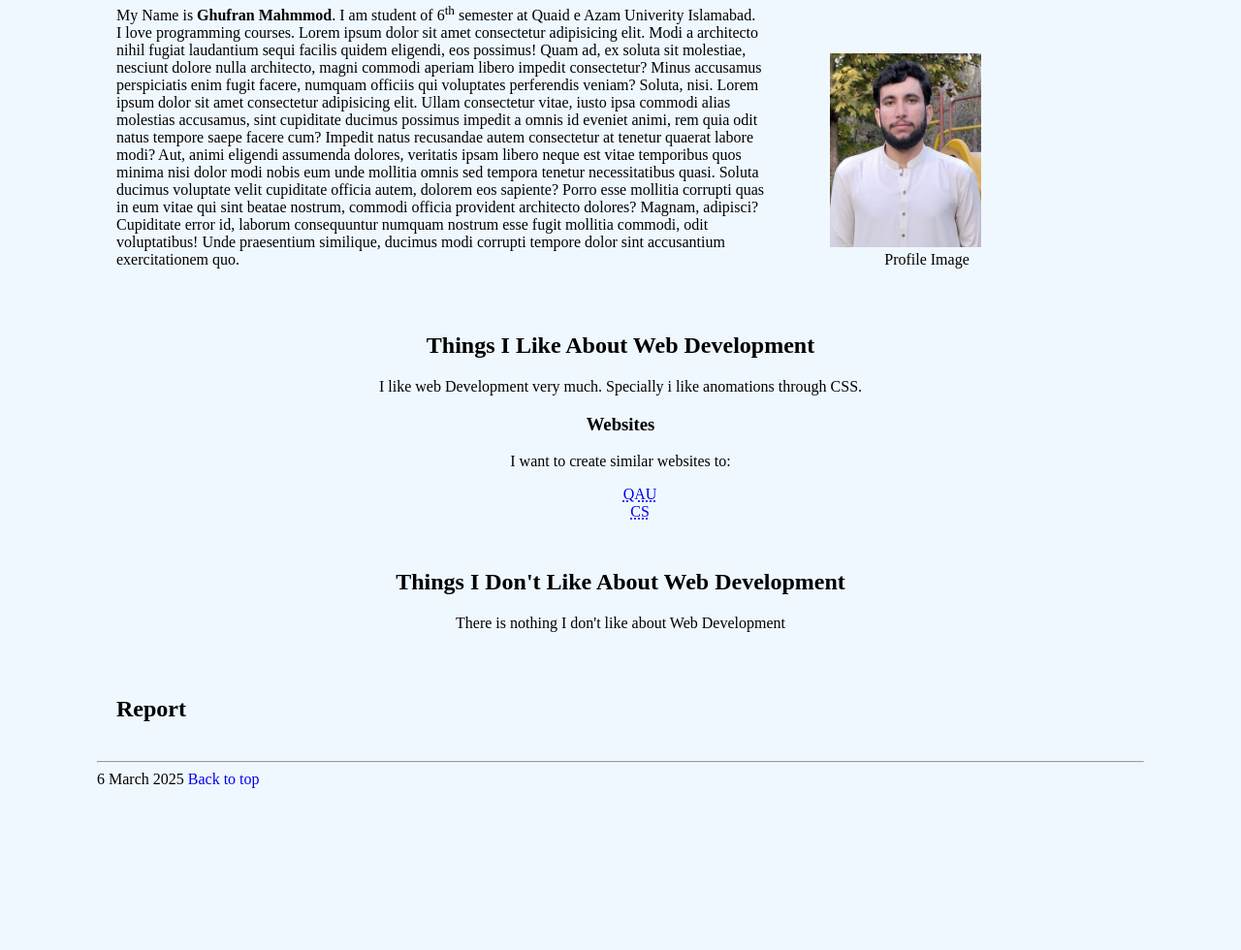
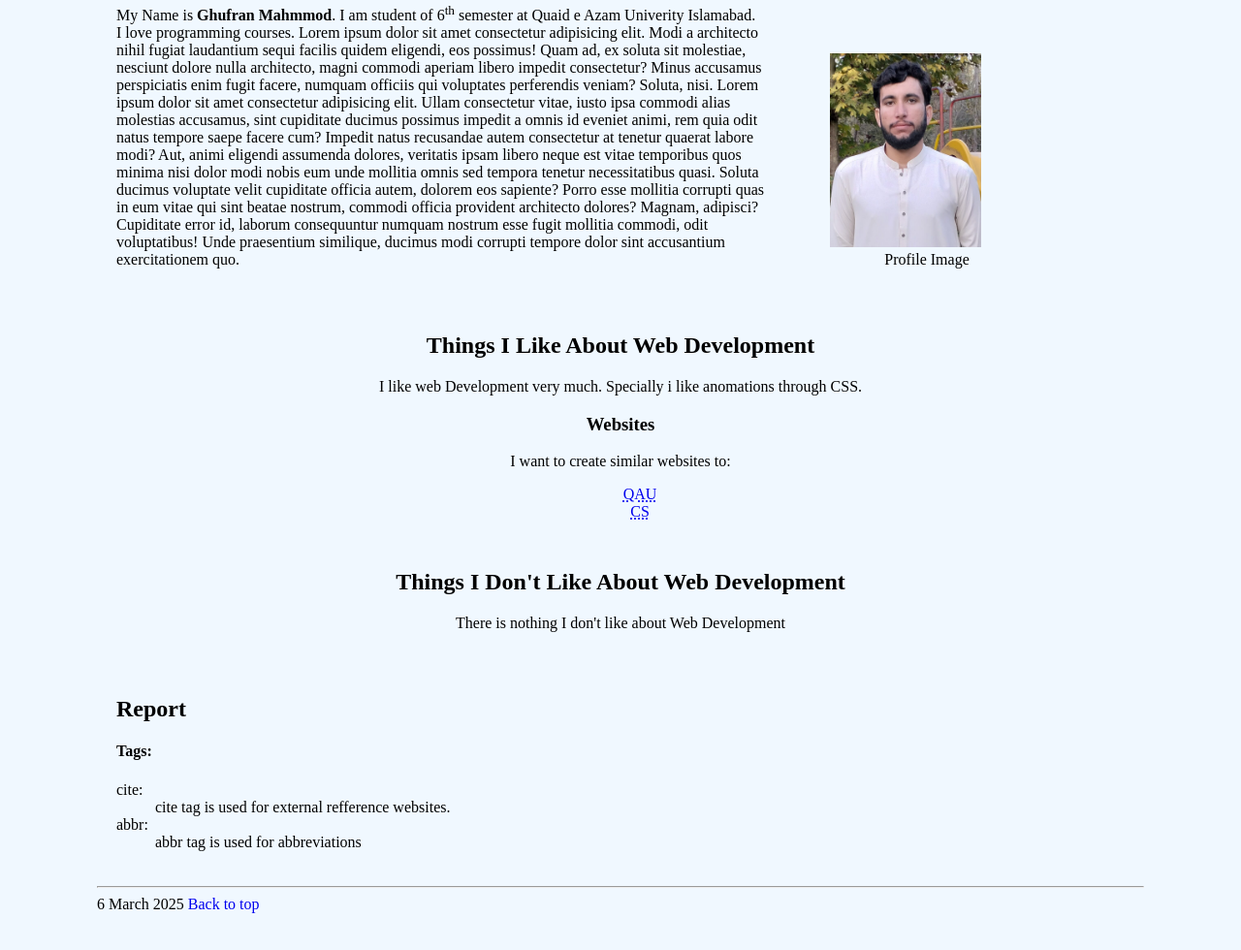
Before and after one commit to ghufranAFRIDI17/wad-labs, a plain HTML site: page lab2/index.html in a window 1280 px wide. Shown: the part 280-1260 px from the top of the page at 97% size. Before the commit the page ends 1211 px from the top, so only its background shows below. Drawn offline with Linux system fonts and the light colour scheme.

Commit message:
update 2nd page

```diff
--- a/lab2/index.html
+++ b/lab2/index.html
@@ -109,6 +109,14 @@
     </section>
     <section id="report">
         <h2>Report</h2>
+        <h4>Tags:</h4>
+        <dl>
+            <dt>cite:</dt>
+            <dd>cite tag is used for external refference websites.</dd>
+            <dt>abbr:</dt>
+            <dd>abbr tag is used for abbreviations</dd>
+            <dt></dt>
+        </dl>
     </section>
 
    </main>
```
